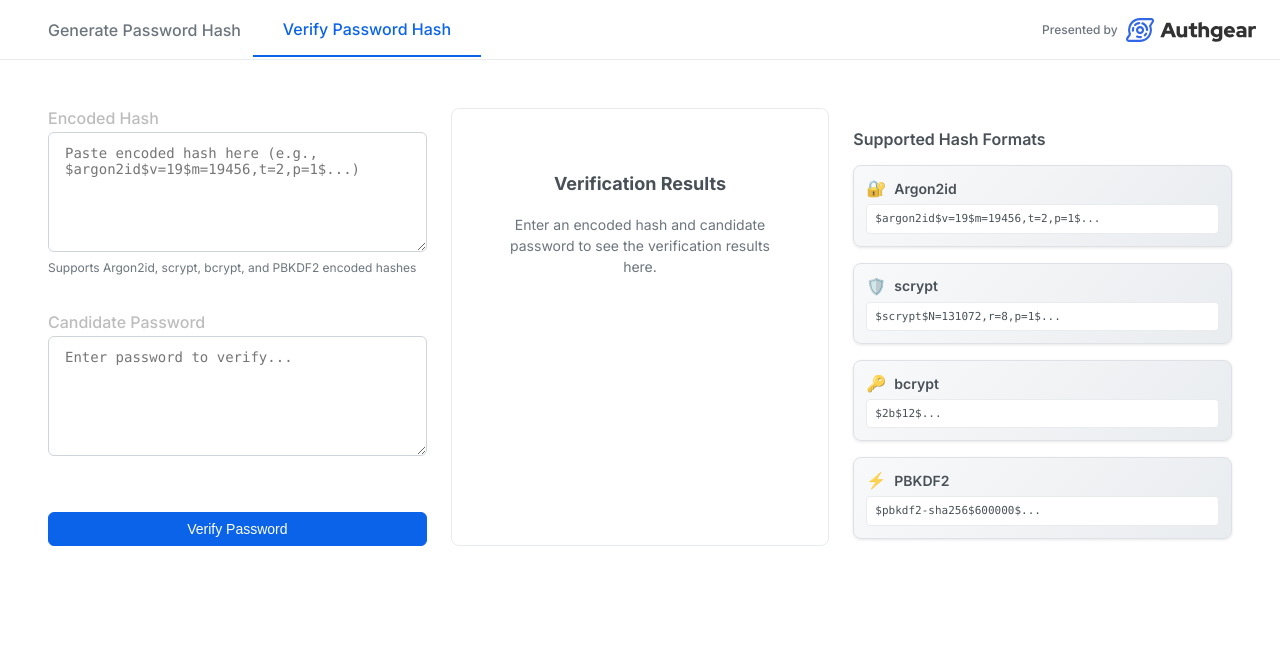
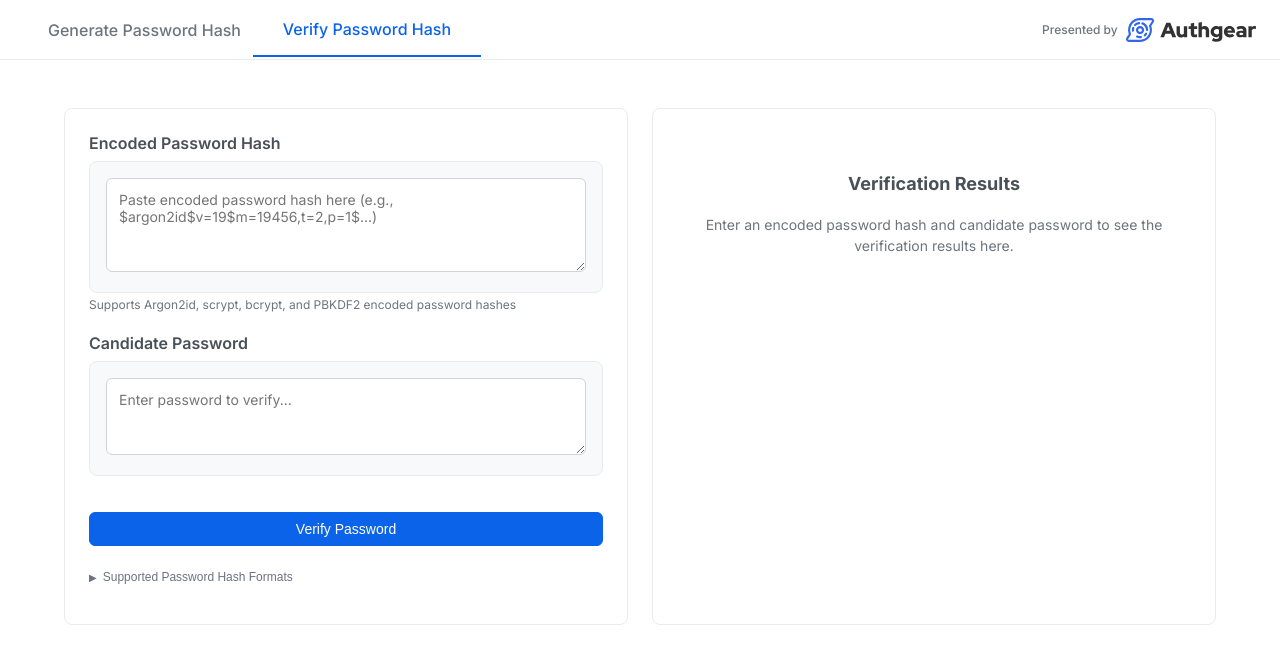
Before and after one commit to fungc-io/authgear-widget-password-hash, a React (Vite) app: page / in a window 1280 px wide. Both pictures are taken after a click on the button "Verify Password Hash". Shown: the top 664 px of the page. Built offline with nearby package versions, Linux system fonts and the light colour scheme.

Commit message:
Add supported formats toggle and update hash verification UI

```diff
--- a/src/components/HashGeneration.tsx
+++ b/src/components/HashGeneration.tsx
@@ -88,7 +88,7 @@ const HashGeneration: React.FC<HashGenerationProps> = ({ selectedAlgorithm, setS
     };
 
     generateInitialSalt();
-  }, [selectedAlgorithm, parameters, saltEncoding]); // Run when algorithm changes
+  }, [selectedAlgorithm, saltEncoding]); // Removed parameters to prevent infinite loop
 
   // Check for parameter warnings
   const warnings = useMemo(() => {
--- a/src/components/HashVerification.tsx
+++ b/src/components/HashVerification.tsx
@@ -7,6 +7,7 @@ const HashVerification: React.FC = () => {
   const [isVerifying, setIsVerifying] = useState(false);
   const [verificationResult, setVerificationResult] = useState(null);
   const [error, setError] = useState('');
+  const [showSupportedFormats, setShowSupportedFormats] = useState(false);
 
   // Parse algorithm from encoded hash
   const parseAlgorithm = useCallback((hash) => {
@@ -19,7 +20,7 @@ const HashVerification: React.FC = () => {
 
   const handleVerify = useCallback(async () => {
     if (!encodedHash.trim()) {
-      setError('Please enter an encoded hash');
+      setError('Please enter an encoded password hash');
       return;
     }
 
@@ -42,7 +43,7 @@ const HashVerification: React.FC = () => {
       setVerificationResult({
         isValid,
         algorithm,
-        message: isValid ? 'Password matches hash' : 'Password does not match hash'
+        message: isValid ? 'Password matches password hash' : 'Password does not match password hash'
       });
     } catch (err) {
       // Only show as error if it's not a verification failure
@@ -51,7 +52,7 @@ const HashVerification: React.FC = () => {
         setVerificationResult({
           isValid: false,
           algorithm: parseAlgorithm(encodedHash) || 'unknown',
-          message: 'Password does not match hash'
+          message: 'Password does not match password hash'
         });
       } else {
         // Show other errors (like algorithm detection issues)
@@ -66,30 +67,39 @@ const HashVerification: React.FC = () => {
     <div className="hash-verification">
       <div className="hash-verification-layout">
         {/* Left column - Input Form */}
-        <div className="input-section">
+        <div className="form-section">
           <div className="form-group">
-            <label className="form-label">Encoded Hash</label>
+            <label className="form-label">Encoded Password Hash</label>
+            <div className="password-config-card">
               <textarea
-              className="form-input"
+                className={`password-input ${error ? 'error' : ''}`}
                 value={encodedHash}
                 onChange={(e) => setEncodedHash(e.target.value)}
-              placeholder="Paste encoded hash here (e.g., $argon2id$v=19$m=19456,t=2,p=1$...)"
+                placeholder="Paste encoded password hash here (e.g., $argon2id$v=19$m=19456,t=2,p=1$...)"
                 rows={4}
               />
+              {error && (
+                <div className="password-validation-error">
+                  ⚠️ {error}
+                </div>
+              )}
+            </div>
             <small className="help-text">
-              Supports Argon2id, scrypt, bcrypt, and PBKDF2 encoded hashes
+              Supports Argon2id, scrypt, bcrypt, and PBKDF2 encoded password hashes
             </small>
           </div>
 
           <div className="form-group">
             <label className="form-label">Candidate Password</label>
+            <div className="password-config-card">
               <textarea
-              className="form-input"
+                className="password-input"
                 value={candidatePassword}
                 onChange={(e) => setCandidatePassword(e.target.value)}
                 placeholder="Enter password to verify..."
                 rows={3}
               />
+            </div>
           </div>
 
           <button
@@ -100,14 +110,44 @@ const HashVerification: React.FC = () => {
             {isVerifying ? 'Verifying...' : 'Verify Password'}
           </button>
 
-          {error && (
-            <div className="error-message">
-              {error}
+          {/* Supported Formats Info Toggle */}
+          <div className="supported-formats-toggle">
+            <button
+              className={`toggle-btn ${showSupportedFormats ? 'expanded' : ''}`}
+              onClick={() => setShowSupportedFormats(!showSupportedFormats)}
+              type="button"
+            >
+              <span className="arrow">▶</span>
+              Supported Password Hash Formats
+            </button>
+          </div>
+
+          {/* Supported Formats - Hidden by Default */}
+          {showSupportedFormats && (
+            <div className="supported-formats-section">
+              <div className="format-examples-compact">
+                <div className="format-example-compact">
+                  <span className="format-name-compact">Argon2id</span>
+                  <code className="format-code-compact">$argon2id$v=19$m=19456,t=2,p=1$...</code>
+                </div>
+                <div className="format-example-compact">
+                  <span className="format-name-compact">scrypt</span>
+                  <code className="format-code-compact">$scrypt$N=131072,r=8,p=1$...</code>
+                </div>
+                <div className="format-example-compact">
+                  <span className="format-name-compact">bcrypt</span>
+                  <code className="format-code-compact">$2b$12$...</code>
+                </div>
+                <div className="format-example-compact">
+                  <span className="format-name-compact">PBKDF2</span>
+                  <code className="format-code-compact">$pbkdf2-sha256$600000$...</code>
+                </div>
+              </div>
             </div>
           )}
         </div>
 
-        {/* Middle column - Results */}
+        {/* Right column - Results */}
         <div className="results-section">
           {isVerifying ? (
             <div className="results-loading">
@@ -151,55 +191,9 @@ const HashVerification: React.FC = () => {
           ) : (
             <div className="results-placeholder">
               <h3>Verification Results</h3>
-              <p>Enter an encoded hash and candidate password to see the verification results here.</p>
+              <p>Enter an encoded password hash and candidate password to see the verification results here.</p>
             </div>
           )}
-        </div>
-
-        {/* Right column - Supported Formats */}
-        <div className="formats-section">
-          <h4>Supported Hash Formats</h4>
-          <div className="format-examples">
-            <div className="format-card">
-              <div className="format-header">
-                <span className="format-icon">🔐</span>
-                <span className="format-name">Argon2id</span>
-              </div>
-              <div className="format-code">
-                <code>$argon2id$v=19$m=19456,t=2,p=1$...</code>
-              </div>
-            </div>
-
-            <div className="format-card">
-              <div className="format-header">
-                <span className="format-icon">🛡️</span>
-                <span className="format-name">scrypt</span>
-              </div>
-              <div className="format-code">
-                <code>$scrypt$N=131072,r=8,p=1$...</code>
-              </div>
-            </div>
-
-            <div className="format-card">
-              <div className="format-header">
-                <span className="format-icon">🔑</span>
-                <span className="format-name">bcrypt</span>
-              </div>
-              <div className="format-code">
-                <code>$2b$12$...</code>
-              </div>
-            </div>
-
-            <div className="format-card">
-              <div className="format-header">
-                <span className="format-icon">⚡</span>
-                <span className="format-name">PBKDF2</span>
-              </div>
-              <div className="format-code">
-                <code>$pbkdf2-sha256$600000$...</code>
-              </div>
-            </div>
-          </div>
         </div>
       </div>
     </div>
--- a/src/index.css
+++ b/src/index.css
@@ -1936,6 +1936,55 @@ body {
   line-height: 1.4;
 }
 
+/* Supported Formats - Info Toggle in Input Panel */
+.supported-formats-toggle {
+  margin: 16px 0 8px 0;
+  text-align: left;
+}
+
+.supported-formats-section {
+  margin-top: 8px;
+  padding-top: 16px;
+  border-top: 1px solid #e5e7eb;
+}
+
+.format-examples-compact {
+  display: grid;
+  grid-template-columns: repeat(auto-fit, minmax(280px, 1fr));
+  gap: 12px;
+}
+
+.format-example-compact {
+  display: flex;
+  align-items: center;
+  gap: 12px;
+  padding: 8px 12px;
+  background: white;
+  border: 1px solid #e5e7eb;
+  border-radius: 6px;
+  font-size: 12px;
+}
+
+.format-name-compact {
+  font-weight: 500;
+  color: #374151;
+  min-width: 60px;
+  flex-shrink: 0;
+}
+
+.format-code-compact {
+  font-family: 'Monaco', 'Menlo', 'Ubuntu Mono', monospace;
+  font-size: 11px;
+  color: #6b7280;
+  background: #f3f4f6;
+  padding: 2px 6px;
+  border-radius: 3px;
+  flex: 1;
+  overflow: hidden;
+  text-overflow: ellipsis;
+  white-space: nowrap;
+}
+
 .verification-results {
   background: white;
   padding: 24px;
@@ -2103,13 +2152,15 @@ body {
   line-height: 1.4;
 }
 
-/* 3-column layout for hash verification */
+/* 2-column layout for hash verification */
 .hash-verification-layout {
   display: grid;
-  grid-template-columns: 1fr 1fr 1fr;
+  grid-template-columns: 1fr 1fr;
   gap: 24px;
   height: 100%;
   padding: 24px;
+  max-width: 1200px;
+  margin: 0 auto;
 }
 
 .hash-verification .input-section {
@@ -2136,29 +2187,14 @@ body {
 }
 
 /* Responsive adjustments for smaller screens */
-@media (max-width: 1200px) {
-  .hash-verification-layout {
-    grid-template-columns: 1fr 1fr;
-    grid-template-rows: auto auto;
-  }
-
-  .hash-verification .formats-section {
-    grid-column: 1 / -1;
-    margin-top: 16px;
-  }
-}
-
 @media (max-width: 768px) {
   .hash-verification-layout {
     grid-template-columns: 1fr;
     gap: 16px;
     padding: 16px;
   }
-
-  .hash-verification .formats-section {
-    grid-column: 1;
-  }
-}
+}
+
 
 .help-text {
   color: #6c757d;
@@ -2192,7 +2228,7 @@ body {
 
 @media (max-width: 768px) {
   .parameters-grid {
-    grid-template-columns: 1fr;
+    grid-template-columns: repeat(2, 1fr);
   }
 
   .salt-input-row {
--- a/src/utils.js
+++ b/src/utils.js
@@ -100,18 +100,24 @@ export const isTimestampClaim = (key) => {
 };
 
 // Custom hook for clipboard copy logic
-import { useState, useCallback } from 'react';
+import { useState, useCallback, useRef, useEffect } from 'react';
 
 export function useClipboard(timeout = 2000) {
   const [copied, setCopied] = useState(false);
+  const timeoutRef = useRef(null);
 
   const copy = useCallback(async (text) => {
+    // Clear any existing timeout
+    if (timeoutRef.current) {
+      clearTimeout(timeoutRef.current);
+    }
+
     try {
       // Try modern clipboard API first
       if (navigator.clipboard && navigator.clipboard.writeText) {
         await navigator.clipboard.writeText(text);
         setCopied(true);
-        setTimeout(() => setCopied(false), timeout);
+        timeoutRef.current = setTimeout(() => setCopied(false), timeout);
         return true;
       }
     } catch (error) {
@@ -134,7 +140,7 @@ export function useClipboard(timeout = 2000) {
 
       if (successful) {
         setCopied(true);
-        setTimeout(() => setCopied(false), timeout);
+        timeoutRef.current = setTimeout(() => setCopied(false), timeout);
         return true;
       }
     } catch (error) {
@@ -145,5 +151,14 @@ export function useClipboard(timeout = 2000) {
     return false;
   }, [timeout]);
 
+  // Cleanup timeout on unmount
+  useEffect(() => {
+    return () => {
+      if (timeoutRef.current) {
+        clearTimeout(timeoutRef.current);
+      }
+    };
+  }, []);
+
   return [copied, copy];
 }
```
Lines whose indentation alone changed are shown as unchanged.
